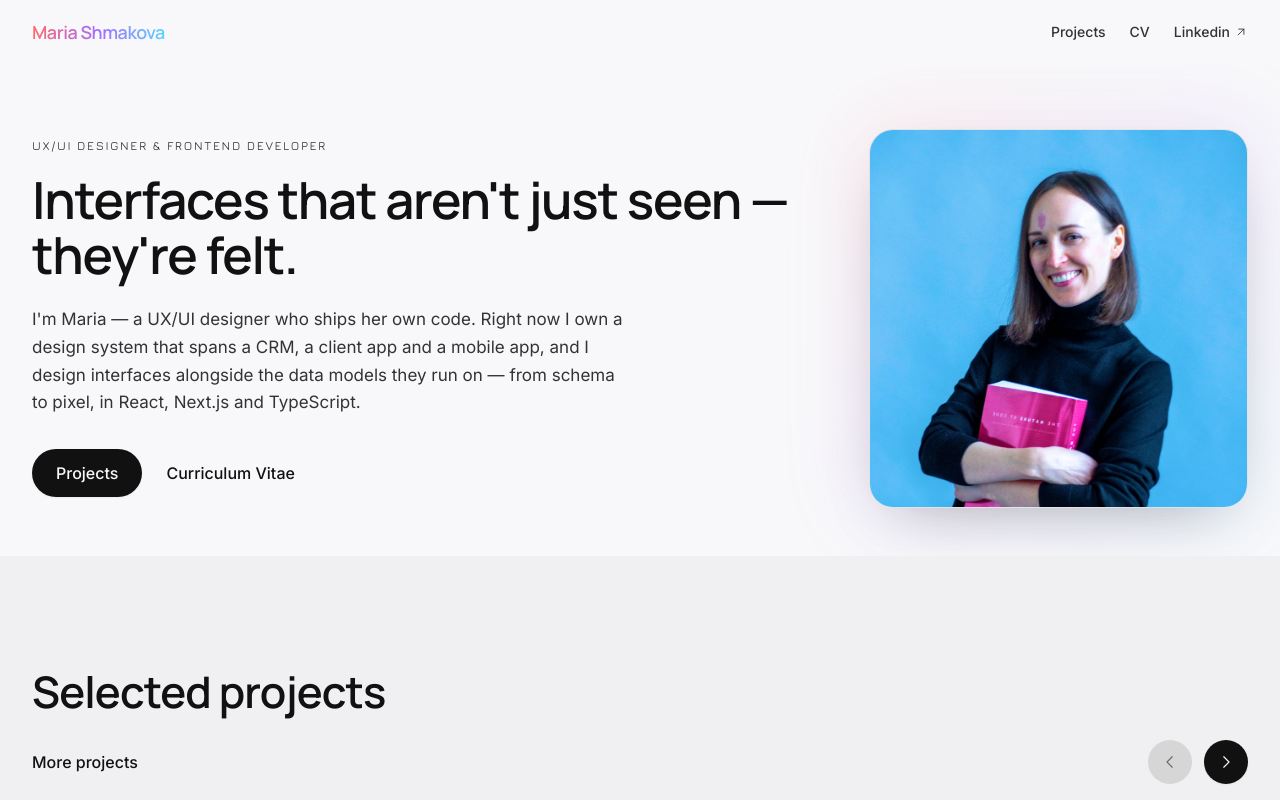
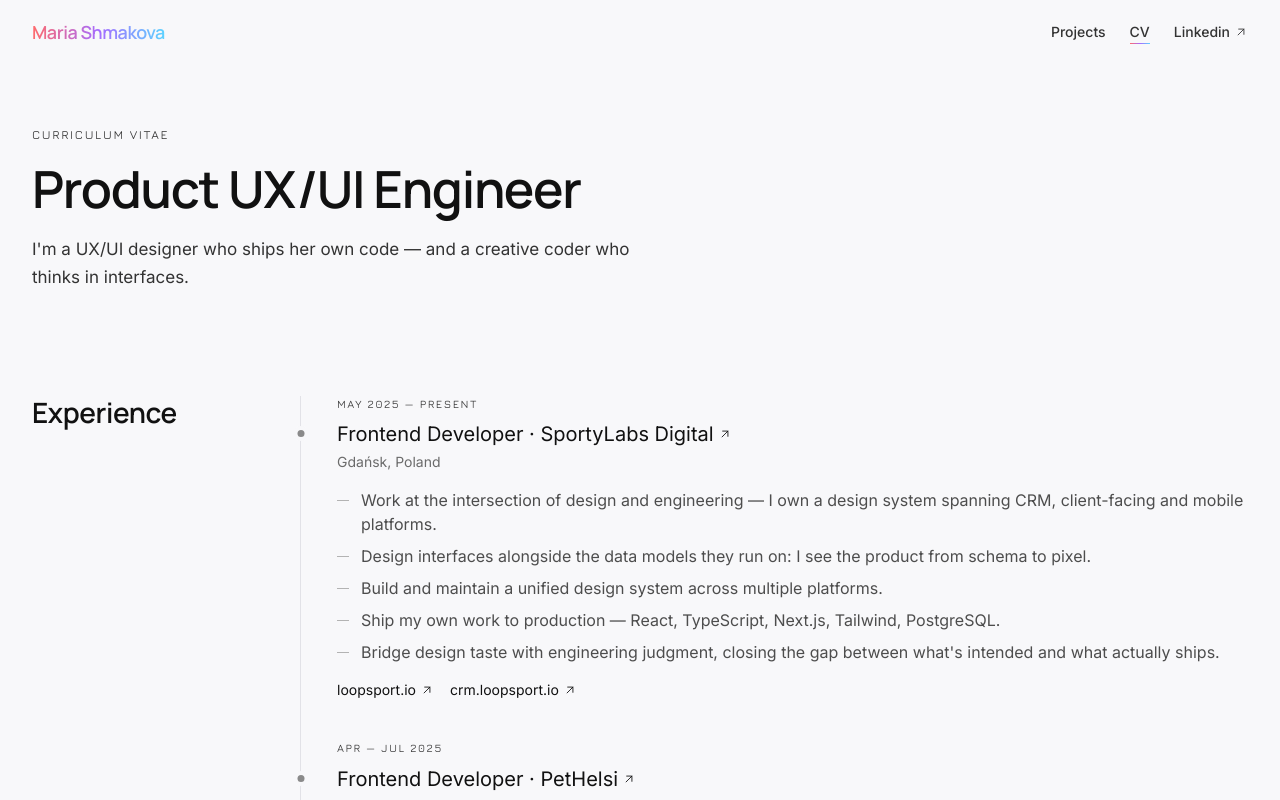
Before and after one commit to msdreams/maria_shmakova, a React (Create React App) app: page /cv in a window 1280 px wide. Before the commit this address led to /. Shown: the top 800 px of the page. Built offline with nearby package versions, Linux system fonts and the light colour scheme.

Commit message:
design update

```diff
--- a/public/index.html
+++ b/public/index.html
@@ -7,7 +7,7 @@
     <meta name="theme-color" content="#F8F8FA" />
     <meta
       name="description"
-      content="Maria Shmakova — UX/UI Designer & Frontend Developer. Interfaces that feel alive: product design, React development and creative coding."
+      content="Maria Shmakova — Product UX/UI Engineer. Interfaces that feel alive: product design, React development and creative coding."
     />
     <link rel="preconnect" href="https://fonts.googleapis.com" />
     <link rel="preconnect" href="https://fonts.gstatic.com" crossorigin />
@@ -15,7 +15,7 @@
       href="https://fonts.googleapis.com/css2?family=Inter:wght@400;500;600&family=Manrope:wght@500;600;700&display=swap"
       rel="stylesheet"
     />
-    <title>Maria Shmakova — UX/UI Designer & Frontend Developer</title>
+    <title>Maria Shmakova — Product UX/UI Engineer</title>
     <script>
       // Must run before the bundle: React Router reads window.location on boot.
       (function (l) {
--- a/src/Components/home/Hero.tsx
+++ b/src/Components/home/Hero.tsx
@@ -192,7 +192,7 @@ export const Hero = () => {
           <Button as="link" to="/projects" size="lg">
             Projects
           </Button>
-          <Button as="link" to="/resume" variant="ghost">
+          <Button as="link" to="/cv" variant="ghost">
             Curriculum Vitae
           </Button>
         </motion.div>
--- a/src/Components/layout/Header.tsx
+++ b/src/Components/layout/Header.tsx
@@ -64,7 +64,7 @@ export const Header = () => {
           <NavLink to="/projects" className={navClass}>
             Projects
           </NavLink>
-          <NavLink to="/resume" className={navClass}>
+          <NavLink to="/cv" className={navClass}>
             CV
           </NavLink>
           <a
--- a/src/Components/resume/ResumePage.tsx
+++ b/src/Components/resume/ResumePage.tsx
@@ -1,8 +1,11 @@
 import classNames from "classnames";
+import { motion } from "framer-motion";
 import type { ReactNode } from "react";
-import { certifications, designStack, education, engineeringStack, experience, type StackGroup } from "../../data/resume";
+import { certifications, designStack, education, engineeringStack, experience, intro, type StackGroup } from "../../data/resume";
+import { site } from "../../data/site";
 import { IconArrowUpRight } from "../ui/Icons";
 import { Container } from "../ui/Section";
+import { SweepTitle } from "../ui/SweepTitle";
 import { Tag } from "../ui/Tag";
 
 const label = "font-label text-[11px] font-medium uppercase tracking-[0.14em] text-ink-700";
@@ -47,20 +50,31 @@ const Stack = ({ groups }: { groups: StackGroup[] }) => (
 
 export const ResumePage = () => (
   <article>
-    {/* No page header: the site header carries the nav, and Experience's own
-        padding opens the page. */}
-    <Container className="pt-4 md:pt-6">
+    <Container className="pt-10 md:pt-16">
+      {/* same voice and scale as the landing headline */}
+      <motion.header
+        className="mb-7 md:mb-10"
+        initial={{ opacity: 0, y: 20 }}
+        animate={{ opacity: 1, y: 0 }}
+        transition={{ duration: 1, ease: [0.16, 1, 0.3, 1], delay: 0.1 }}
+      >
+        <p className="eyebrow mb-5">Curriculum Vitae</p>
+        <SweepTitle className="font-heading text-display-xl font-semibold text-ink">{site.roleLine}</SweepTitle>
+        <p className="mt-5 max-w-[56ch] text-[17px] leading-relaxed text-ink-700">{intro.headline}</p>
+      </motion.header>
+
       <Block title="Experience" divider={false}>
         {/* timeline: a hairline with a dot per entry keeps the left edge anchored */}
         <ol className="relative flex flex-col gap-10 border-l border-line pl-7 md:pl-9">
           {experience.map((job) => (
-            <li key={job.period + job.title} className="relative">
-              <span
-                aria-hidden="true"
-                className="absolute -left-7 top-[5px] h-[7px] w-[7px] -translate-x-1/2 rounded-full bg-ink ring-4 ring-paper md:-left-9"
-              />
+            <li key={job.period + job.title}>
               <p className={label}>{job.period}</p>
-              <div className="mt-2">
+              <div className="relative mt-2">
+                {/* dot centred on the title line (text-xl / 28px) */}
+                <span
+                  aria-hidden="true"
+                  className="absolute -left-7 top-[10px] h-[7px] w-[7px] -translate-x-1/2 rounded-full bg-ink-400 ring-4 ring-paper md:-left-9"
+                />
                 <h3 className="text-xl text-ink">
                   {job.title}
                   {job.company && (
@@ -86,7 +100,7 @@ export const ResumePage = () => (
                 <ul className="mt-4 flex flex-col gap-2 text-ink-600">
                   {job.bullets.map((b) => (
                     <li key={b} className="grid grid-cols-[1rem_1fr] gap-2">
-                      <span className="mt-[0.7em] h-[2px] w-3.5 rounded-full bg-accent" />
+                      <span className="mt-[0.75em] h-px w-3 bg-ink-300" />
                       <span>{b}</span>
                     </li>
                   ))}
@@ -134,13 +148,13 @@ export const ResumePage = () => (
       <Block title="Education">
         <ol className="relative flex flex-col gap-6 border-l border-line pl-7 md:pl-9">
           {education.map((e) => (
-            <li key={e.period + e.title} className="relative">
-              <span
-                aria-hidden="true"
-                className="absolute -left-7 top-[5px] h-[7px] w-[7px] -translate-x-1/2 rounded-full bg-ink ring-4 ring-paper md:-left-9"
-              />
+            <li key={e.period + e.title}>
               <p className={label}>{e.period}</p>
-              <p className="mt-1.5 text-ink">
+              <p className="relative mt-1.5 text-ink">
+                <span
+                  aria-hidden="true"
+                  className="absolute -left-7 top-[8px] h-[7px] w-[7px] -translate-x-1/2 rounded-full bg-ink-400 ring-4 ring-paper md:-left-9"
+                />
                 {e.title}
                 {e.place && <span className="text-ink-500"> · {e.place}</span>}
               </p>
--- /dev/null
+++ b/src/Components/ui/SweepTitle.tsx
@@ -0,0 +1,114 @@
+import classNames from "classnames";
+import { useEffect, useRef, useState, type ReactNode } from "react";
+import { useReducedMotion } from "framer-motion";
+import { INTRO_MS, introSeen } from "../layout/LoadingScreen";
+
+/** Pixels of a line the light covers per second — duration is width / this. */
+export const SWEEP_PX_PER_S = 720;
+
+export type LineBox = { top: number; left: number; width: number; height: number };
+
+/** Merge inline boxes that sit on the same row (a word + an inline element). */
+export const lineBoxes = (root: DOMRect, rects: DOMRectList | DOMRect[]): LineBox[] => {
+  const rows: { top: number; left: number; right: number; bottom: number }[] = [];
+  for (const r of Array.from(rects)) {
+    if (r.width < 1 || r.height < 1) continue;
+    const row = rows.find((l) => Math.abs(l.top - r.top) < 4);
+    if (row) {
+      row.left = Math.min(row.left, r.left);
+      row.right = Math.max(row.right, r.right);
+      row.bottom = Math.max(row.bottom, r.bottom);
+    } else {
+      rows.push({ top: r.top, left: r.left, right: r.right, bottom: r.bottom });
+    }
+  }
+  rows.sort((a, b) => a.top - b.top);
+  return rows.map((l) => ({
+    top: l.top - root.top,
+    left: l.left - root.left,
+    width: l.right - l.left,
+    height: l.bottom - l.top,
+  }));
+};
+
+/** Delay before the sweep: after the intro curtain on a first visit, otherwise just after the fade-up. */
+export const sweepStartDelay = () => (introSeen() ? 0.35 : INTRO_MS / 1000 + 0.2);
+
+type SweepTitleProps = {
+  children: ReactNode;
+  className?: string;
+  /** Seconds before the light starts; defaults to `sweepStartDelay()`. */
+  delay?: number;
+  as?: "h1" | "h2";
+};
+
+/**
+ * A heading with the accent light sweeping once across each line, left to
+ * right, then settling back to the plain text. Same effect as the landing
+ * headline, minus the coloured ending.
+ */
+export const SweepTitle = ({ children, className, delay, as: Tag = "h1" }: SweepTitleProps) => {
+  const reduceMotion = useReducedMotion();
+  const rootRef = useRef<HTMLHeadingElement>(null);
+  const textRef = useRef<HTMLSpanElement>(null);
+  const [lines, setLines] = useState<LineBox[]>([]);
+  const [width, setWidth] = useState(0);
+  const [startDelay] = useState(() => delay ?? sweepStartDelay());
+
+  useEffect(() => {
+    if (reduceMotion) return;
+    const root = rootRef.current;
+    const text = textRef.current;
+    if (!root || !text) return;
+    const measure = () => {
+      const range = document.createRange();
+      range.selectNodeContents(text);
+      setLines(lineBoxes(root.getBoundingClientRect(), range.getClientRects()));
+      setWidth(root.clientWidth);
+    };
+    let gone = false;
+    const run = () => {
+      if (!gone) measure();
+    };
+    void document.fonts.ready.then(run);
+    const ro = new ResizeObserver(run);
+    ro.observe(root);
+    return () => {
+      gone = true;
+      ro.disconnect();
+    };
+  }, [reduceMotion]);
+
+  let t = startDelay;
+
+  return (
+    <Tag ref={rootRef} className={classNames("relative", className)}>
+      <span ref={textRef}>{children}</span>
+      {!reduceMotion &&
+        lines.map((line) => {
+          const duration = Math.max(0.2, line.width / SWEEP_PX_PER_S);
+          const lineDelay = t;
+          t += duration;
+          return (
+            <span
+              key={`${line.top}-${line.left}`}
+              aria-hidden
+              className="hero-title-sweep pointer-events-none absolute overflow-hidden"
+              style={{
+                top: line.top,
+                left: line.left,
+                width: line.width,
+                height: line.height,
+                animationDelay: `${lineDelay}s`,
+                animationDuration: `${duration}s`,
+              }}
+            >
+              <span className="absolute" style={{ top: -line.top, left: -line.left, width }}>
+                {children}
+              </span>
+            </span>
+          );
+        })}
+    </Tag>
+  );
+};
--- a/src/Root.tsx
+++ b/src/Root.tsx
@@ -21,8 +21,10 @@ export const Root = () => (
         <Route path="projects" element={<ProjectsPage />} />
         <Route path="projects/:id" element={<CaseStudyPage />} />
         <Route path="project/:id" element={<LegacyProjectRedirect />} />
-        <Route path="resume" element={<ResumePage />} />
-        <Route path="bio" element={<Navigate to="/resume" replace />} />
+        <Route path="cv" element={<ResumePage />} />
+        {/* old addresses keep working */}
+        <Route path="resume" element={<Navigate to="/cv" replace />} />
+        <Route path="bio" element={<Navigate to="/cv" replace />} />
         <Route path="*" element={<Navigate to="/" replace />} />
       </Route>
     </Routes>
--- a/src/data/projects.ts
+++ b/src/data/projects.ts
@@ -137,7 +137,7 @@ export const projects: Project[] = [
     title: "Kidty",
     subtitle: "Customisable health data visualisation for parents",
     kind: "design+development",
-    role: "Frontend Developer · team lead",
+    role: "Frontend Developer",
     year: "2024 — 2025",
     stack: ["React", "TypeScript", "React Router", "D3", "REST API", "Docker"],
     tags: ["Health", "D3", "Data viz"],
--- a/src/data/resume.ts
+++ b/src/data/resume.ts
@@ -59,7 +59,7 @@ export const experience: ExperienceItem[] = [
   },
   {
     period: "Jul 2024 — Mar 2025",
-    title: "Frontend Developer · team lead",
+    title: "Frontend Developer",
     company: "Kidty",
     companyUrl: "https://kidty.com.ua/",
     location: "Kyiv, Ukraine",
@@ -81,7 +81,7 @@ export const experience: ExperienceItem[] = [
   },
   {
     period: "Apr 2023 — Mar 2025",
-    title: "Frontend Developer (professional program)",
+    title: "Frontend Developer",
     company: "Mate academy",
     bullets: ["Two-year front-end program: JavaScript, TypeScript, React, Redux, testing, team projects."],
   },
@@ -106,7 +106,7 @@ export const experience: ExperienceItem[] = [
   {
     period: "Dec 2020 — Oct 2021",
     title: "UX Designer",
-    company: "Calaton Studio · Calaton Systems",
+    company: "Calaton",
     companyUrl: "https://calaton.com",
     location: "Software development agency",
     bullets: [
@@ -168,6 +168,10 @@ export const engineeringStack: StackGroup[] = [
     label: "Workflow",
     items: ["Git / GitHub", "Scrum · Kanban", "Jira", "VS Code", "Chrome DevTools"],
   },
+  {
+    label: "AI tooling",
+    items: ["Cursor", "Claude Code CLI", "AI-assisted development"],
+  },
 ];
 
 /** When each track started. Set a real month if you want the count to tick
--- a/src/data/site.ts
+++ b/src/data/site.ts
@@ -1,6 +1,6 @@
 export const site = {
   name: "Maria Shmakova",
-  roleLine: "UX/UI Designer & Frontend Developer",
+  roleLine: "Product UX/UI Engineer",
   /** ROT13'd halves of the address, joined only when someone clicks. Neither
    *  the address nor an "@" is present in the markup or the bundle, so the
    *  patterns scrapers grep for never appear. */
```
